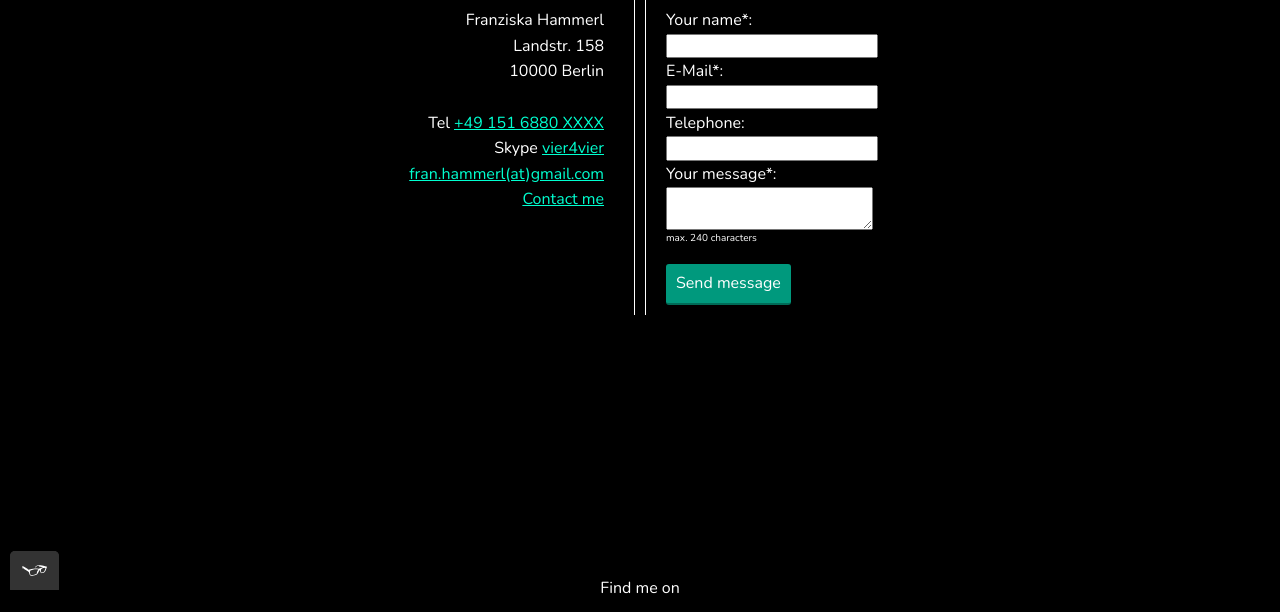
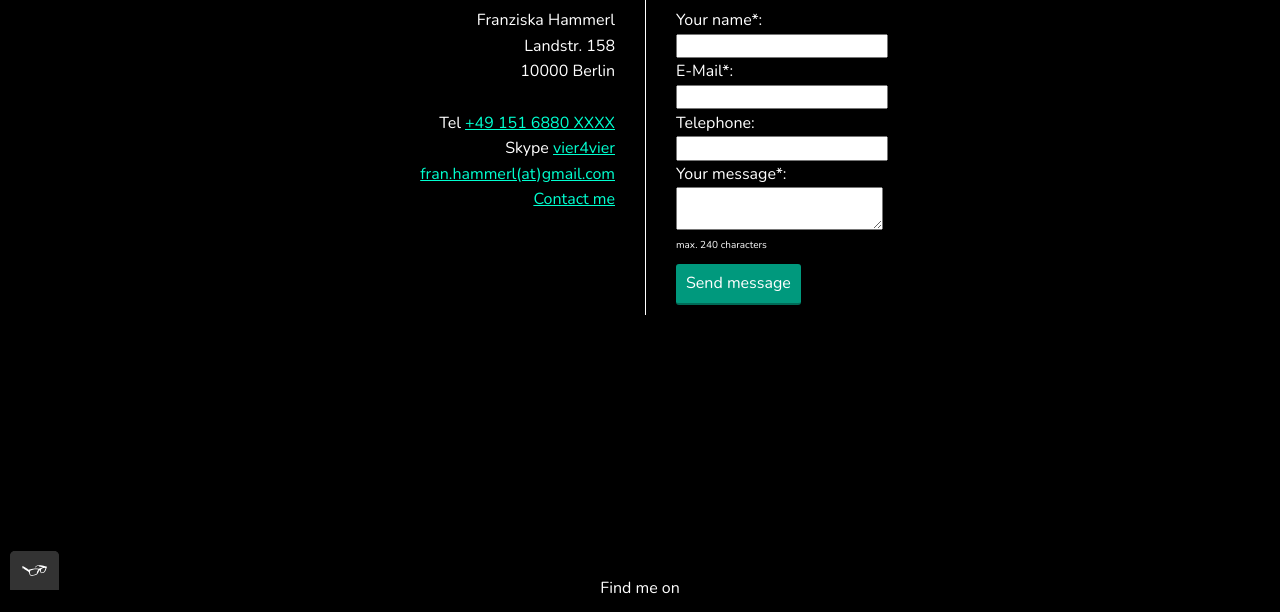
Before and after one commit to ZHammerl/portfolio-website, a plain HTML site: page contact.html in a window 1280 px wide. Shown: the part 210-822 px from the top of the page. Drawn offline with nearby package versions, Linux system fonts and the light colour scheme.

Commit message:
adjustments for IE

```diff
--- a/css/style.production.css
+++ b/css/style.production.css
@@ -286,12 +286,15 @@ button:focus,
   float: left;
   width: 50%;
   text-align: right;
-  padding-right: 5%;
+  padding-right: 30px;
+}
+.contact__item:first-child {
+  text-align: right;
 }
 .form {
   float: right;
   width: 50%;
-  padding-left: 5%;
+  padding-left: 30px;
   border-left: 1px solid #fff;
 }
 
@@ -311,18 +314,18 @@ button:focus,
     margin: 0;
   }
   .contact__item:last-child {
-    padding-left: 20px;
+    padding-left: 30px;
+    border-left: 1px solid #fff;
   }
   .contact__item:first-child {
     text-align: right;
-    border-right: 1px solid #fff;
-    padding-right: 30px;
+    padding-right: 20px;
   }
 }
 .max-char {
   font-size: 10px;
   position: relative;
-  top: -15px;
+  top: -8px;
 }
 
 /* --HEADER-- */
--- a/css/styles.css
+++ b/css/styles.css
@@ -204,19 +204,24 @@ button:focus,
   float: left;
   width: 50%;
   text-align: right;
-  padding-right: 5%;
+  padding-right: 30px;
+}
+.contact__item:first-child {
+  text-align: right;
 }
 .form {
   float: right;
   width: 50%;
-  padding-left: 5%;
+  padding-left: 30px;
   border-left: 1px solid #fff;
 }
 
 /* --grid design for contact page--*/
 @supports (display: grid) {
   .contact {
+    display: -ms-grid;
     display: grid;
+    -ms-grid-columns: 1fr 10px 1fr;
     grid-template-columns: 1fr 1fr;
     gap: 10px;
   }
@@ -227,18 +232,18 @@ button:focus,
     margin: 0;
   }
   .contact__item:last-child {
-    padding-left: 20px;
+    padding-left: 30px;
+    border-left: 1px solid #fff;
   }
   .contact__item:first-child {
     text-align: right;
-    border-right: 1px solid #fff;
-    padding-right: 30px;
+    padding-right: 20px;
   }
 }
 .max-char {
   font-size: 10px;
   position: relative;
-  top: -15px;
+  top: -8px;
 }
 
 /* --HEADER-- */
```
